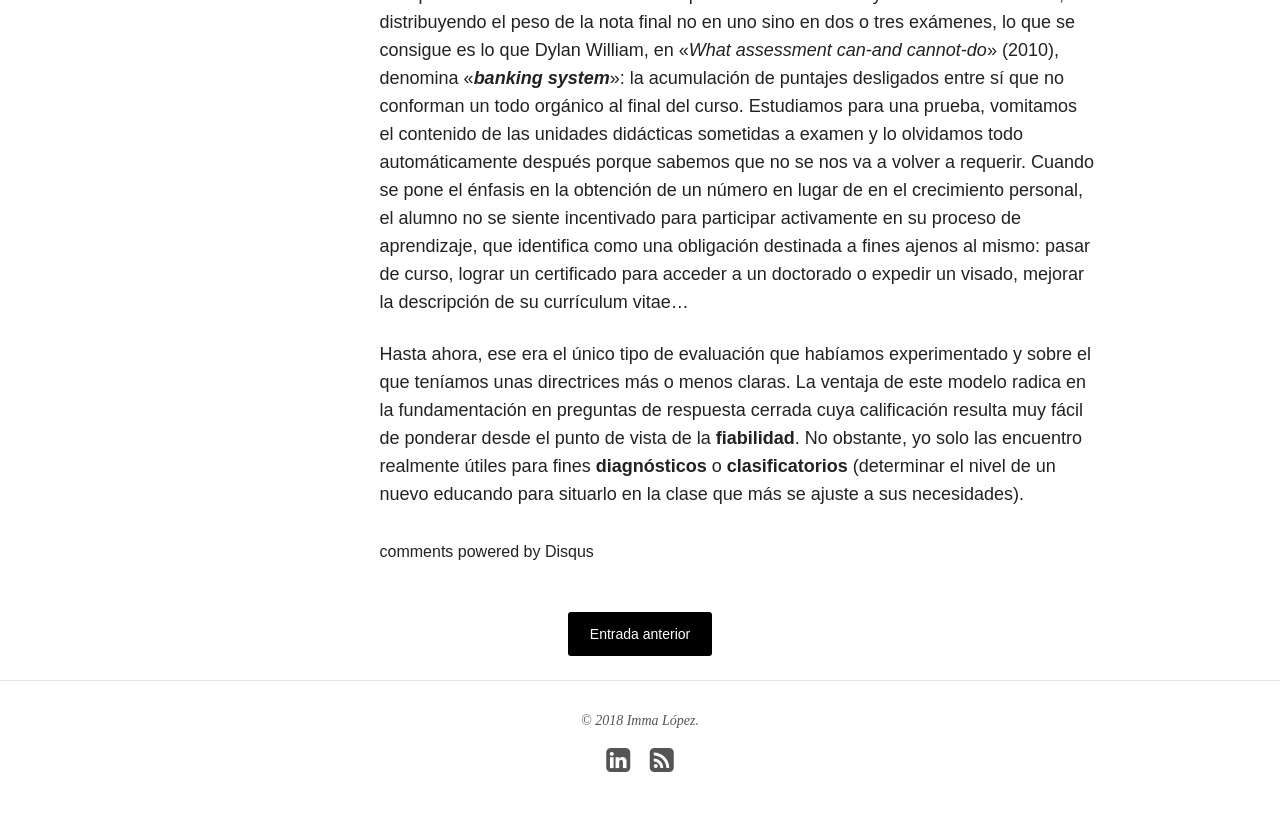
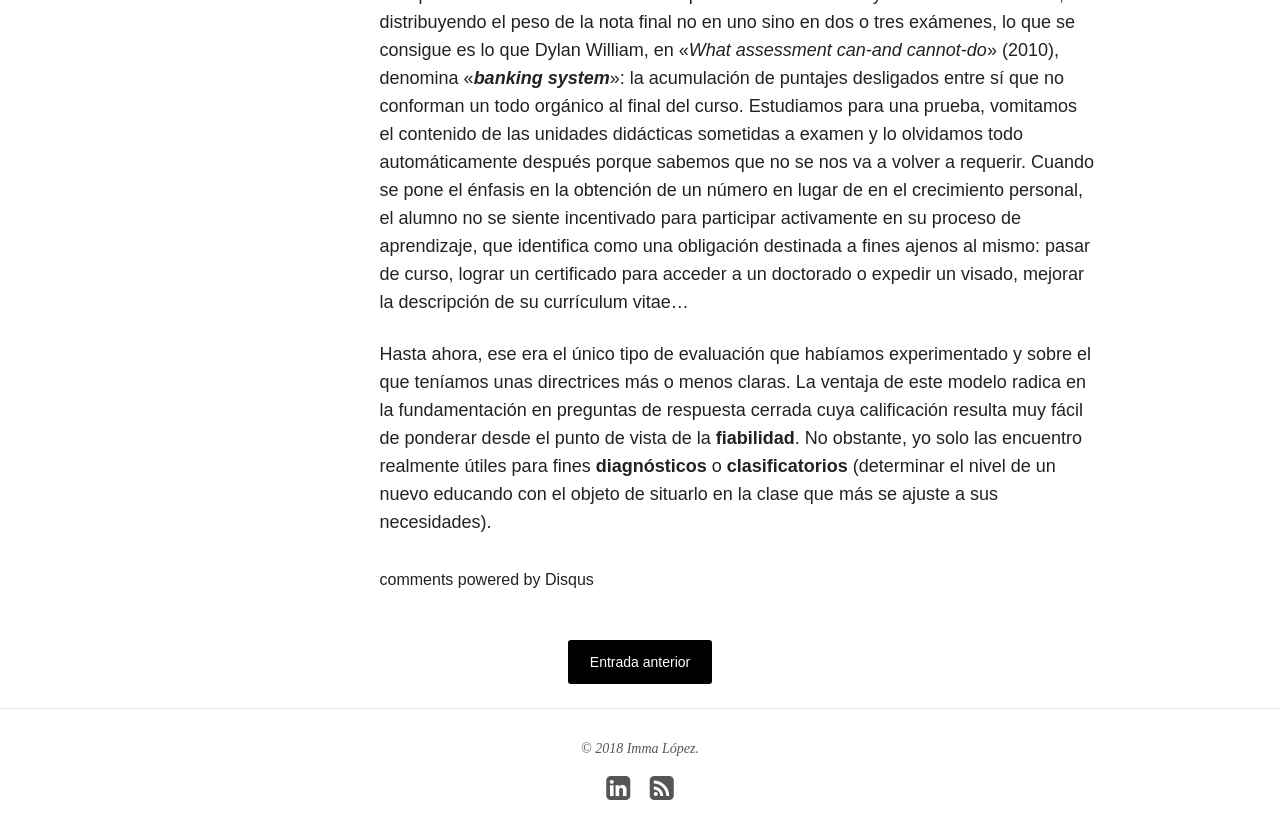
Before and after one commit to immalopez/immalopez.github.io, a Jekyll site: the page built from _posts/blog/2018-01-28-evaluacion-antes-y-despues.md, in a window 1280 px wide and 900 px high, scrolled down 3168 px. Shown: the top 839 px of the window. Built offline with Jekyll 4.4.1, drawn with Linux system fonts in a browser that asks for light colours; nearby versions of some CDN libraries; comment, search, counter and statistics services are not loaded.

Commit message:
Update 2018-01-28-evaluacion-antes-y-despues.md

```diff
--- a/_posts/blog/2018-01-28-evaluacion-antes-y-despues.md
+++ b/_posts/blog/2018-01-28-evaluacion-antes-y-despues.md
@@ -82,4 +82,4 @@
 
 Como puede intuirse a partir de una lectura superficial de las doce características aquí descritas para cada modo de evaluación, la sumativa, centrada en el **producto** de un momento determinado (el de la prueba), es la que impera en la enseñanza reglada de este país. Incluso en los casos en los que se intenta suavizar y acercar a la auténtica, distribuyendo el peso de la nota final no en uno sino en dos o tres exámenes, lo que se consigue es lo que Dylan William, en «_What assessment can-and cannot-do_» (2010), denomina «_**banking system**_»: la acumulación de puntajes desligados entre sí que no conforman un todo orgánico al final del curso. Estudiamos para una prueba, vomitamos el contenido de las unidades didácticas sometidas a examen y lo olvidamos todo automáticamente después porque sabemos que no se nos va a volver a requerir. Cuando se pone el énfasis en la obtención de un número en lugar de en el crecimiento personal, el alumno no se siente incentivado para participar activamente en su proceso de aprendizaje, que identifica como una obligación destinada a fines ajenos al mismo: pasar de curso, lograr un certificado para acceder a un doctorado o expedir un visado,  mejorar la descripción de su currículum vitae…
 
-Hasta ahora, ese era el único tipo de evaluación que habíamos experimentado y sobre el que teníamos unas directrices más o menos claras. La ventaja de este modelo radica en la fundamentación en preguntas de respuesta cerrada cuya calificación resulta muy fácil de ponderar desde el punto de vista de la **fiabilidad**. No obstante, yo solo las encuentro realmente útiles para fines **diagnósticos** o **clasificatorios** (determinar el nivel de un nuevo educando para situarlo en la clase que más se ajuste a sus necesidades).
+Hasta ahora, ese era el único tipo de evaluación que habíamos experimentado y sobre el que teníamos unas directrices más o menos claras. La ventaja de este modelo radica en la fundamentación en preguntas de respuesta cerrada cuya calificación resulta muy fácil de ponderar desde el punto de vista de la **fiabilidad**. No obstante, yo solo las encuentro realmente útiles para fines **diagnósticos** o **clasificatorios** (determinar el nivel de un nuevo educando con el objeto de situarlo en la clase que más se ajuste a sus necesidades).
```
